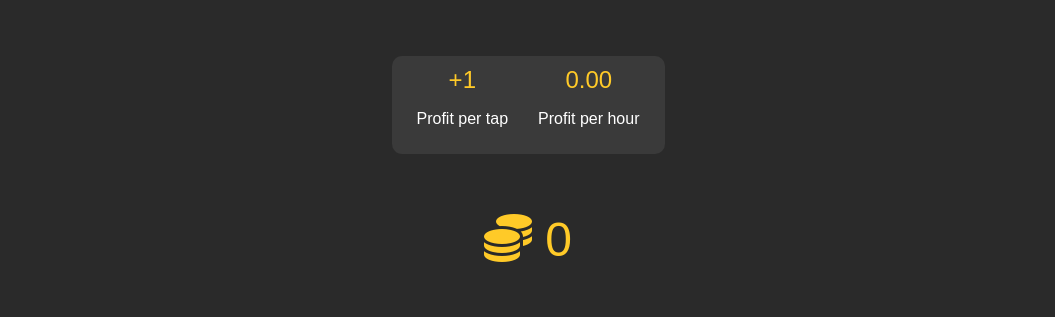
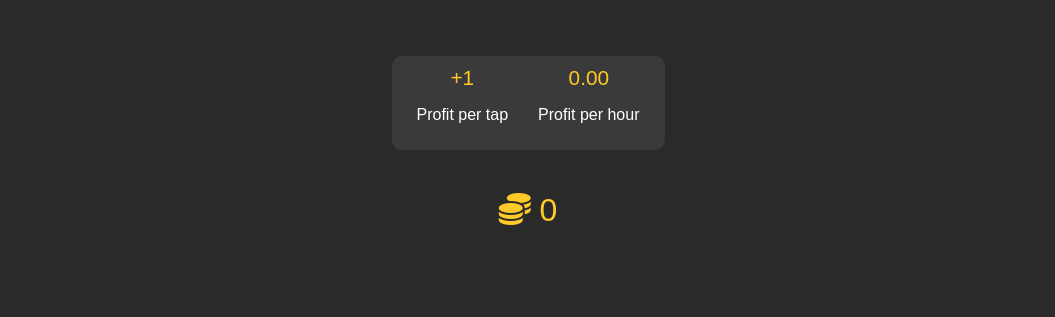
Before and after one commit to IBRAHIMV69/Web2s, a plain HTML site: page Index.html in a window 1280 px wide. Shown: the top 317 px of the page, without its empty margins (112-1167 px from the left). Drawn offline with Linux system fonts and the light colour scheme.

Commit message:
Update Index.html

```diff
--- a/Index.html
+++ b/Index.html
@@ -47,7 +47,7 @@
             background: none;
             border: none;
             color: #ffca28;
-            font-size: 1.5rem;
+            font-size: 1.3rem;
             cursor: pointer;
         }
         .coin-info {
@@ -65,11 +65,11 @@
         }
         .coin-info div span {
             display: block;
-            font-size: 1.5rem;
+            font-size: 1.3rem;
             color: #ffca28;
         }
         .coin-balance {
-            font-size: 3rem;
+            font-size: 2rem;
             color: #ffca28;
             margin-bottom: 20px;
         }
```
